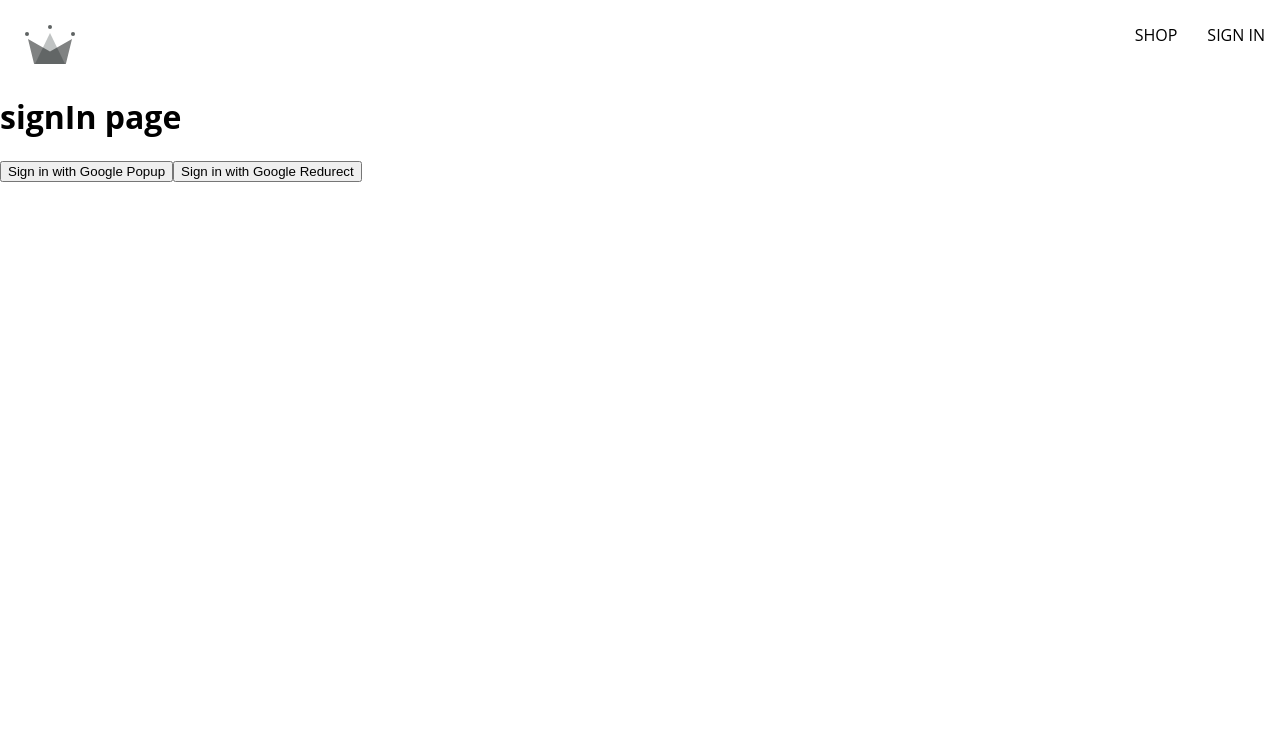
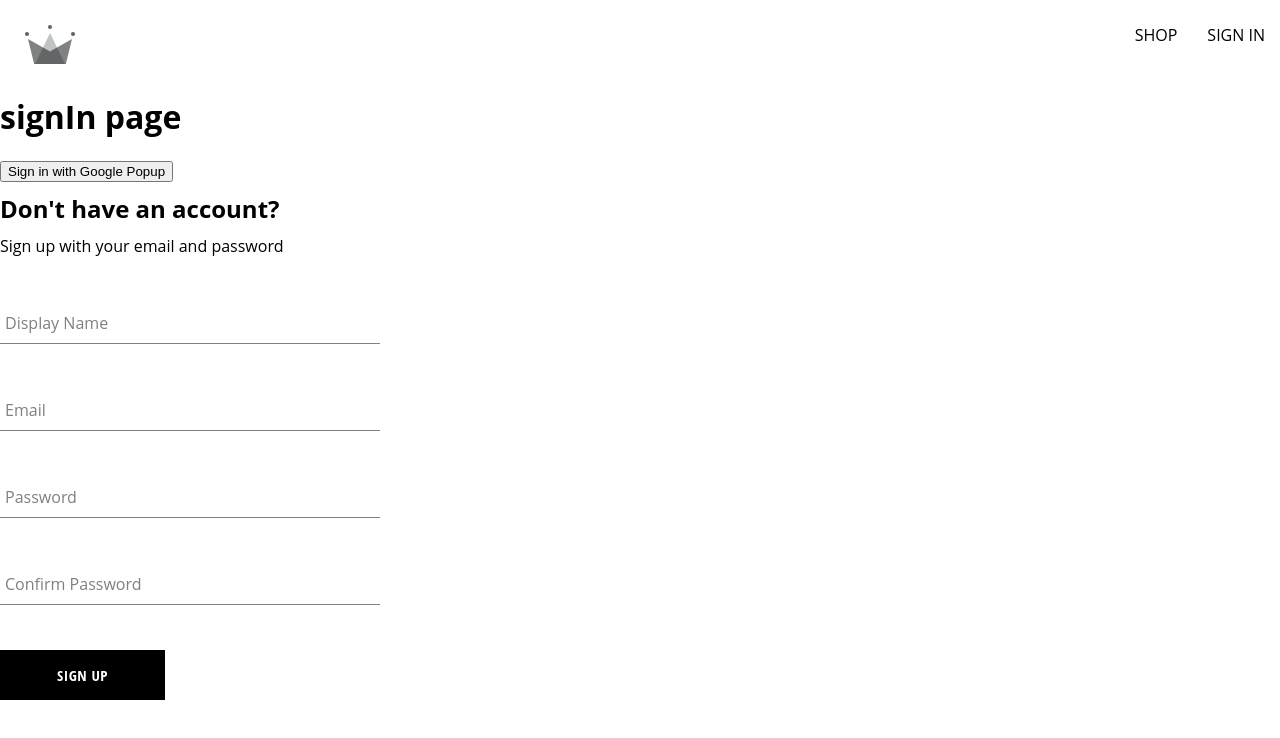
Before and after one commit to Agam-patel/E-commerce-website-, a React (Create React App) app: page /signin in a window 1280 px wide. Shown: the top 738 px of the page. Built offline with nearby package versions, Linux system fonts and the light colour scheme; the HTML template or start-up script is replaced by a standard one.

Commit message:
created sign up component the form input component button component

```diff
--- /dev/null
+++ b/src/components/button/button.component.jsx
@@ -0,0 +1,13 @@
+import './button.styles.scss'
+const Button_Type_classe={
+    google:'google-sign-in',
+    inverted:'inverted'
+}
+const Button=({children,buttontype,...otherprops})=>{
+    return(
+        <button className={`button-container ${ Button_Type_classe[buttontype]} ${otherprops}`}>
+{children}
+        </button>
+    )
+}
+export default Button;
--- /dev/null
+++ b/src/components/button/button.styles.scss
@@ -0,0 +1,46 @@
+.button-container {
+  min-width: 165px;
+  width: auto;
+  height: 50px;
+  letter-spacing: 0.5px;
+  line-height: 50px;
+  padding: 0 35px 0 35px;
+  font-size: 15px;
+  background-color: black;
+  color: white;
+  text-transform: uppercase;
+  font-family: 'Open Sans Condensed';
+  font-weight: bolder;
+  border: none;
+  cursor: pointer;
+  display: flex;
+  justify-content: center;
+
+  &:hover {
+    background-color: white;
+    color: black;
+    border: 1px solid black;
+  }
+
+  &.google-sign-in {
+    background-color: #4285f4;
+    color: white;
+
+    &:hover {
+      background-color: #357ae8;
+      border: none;
+    }
+  }
+
+  &.inverted {
+    background-color: white;
+    color: black;
+    border: 1px solid black;
+
+    &:hover {
+      background-color: black;
+      color: white;
+      border: none;
+    }
+  }
+}
--- /dev/null
+++ b/src/components/form-input/form-input.component.jsx
@@ -0,0 +1,18 @@
+import "./form-input.styles.scss";
+const FormInput = ({ label, ...otherProps }) => {
+    return (
+        <div className="group">
+            <input className="form-input" {...otherProps} />
+            {label && (
+                <label
+                    className={`${
+                        otherProps.value.length ? "shrink" : ""
+                    } form-input-label`}
+                >
+                    {label}
+                </label>
+            )}
+        </div>
+    );
+};
+export default FormInput;
--- /dev/null
+++ b/src/components/form-input/form-input.styles.scss
@@ -0,0 +1,54 @@
+$sub-color: grey;
+$main-color: black;
+
+@mixin shrinkLabel {
+  top: -14px;
+  font-size: 12px;
+  color: $main-color;
+}
+
+.group {
+  position: relative;
+  margin: 45px 0;
+
+  .form-input {
+    background: none;
+    background-color: white;
+    color: $sub-color;
+    font-size: 18px;
+    padding: 10px 10px 10px 5px;
+    display: block;
+    width: 100%;
+    border: none;
+    border-radius: 0;
+    border-bottom: 1px solid $sub-color;
+    margin: 25px 0;
+
+    &:focus {
+      outline: none;
+    }
+
+    &:focus ~ .form-input-label {
+      @include shrinkLabel();
+    }
+  }
+
+  input[type='password'] {
+    letter-spacing: 0.3em;
+  }
+
+  .form-input-label {
+    color: $sub-color;
+    font-size: 16px;
+    font-weight: normal;
+    position: absolute;
+    pointer-events: none;
+    left: 5px;
+    top: 10px;
+    transition: 300ms ease all;
+
+    &.shrink {
+      @include shrinkLabel();
+    }
+  }
+}
--- /dev/null
+++ b/src/components/sign-up-form/sign-upform.styles.scss
@@ -0,0 +1,9 @@
+.sign-up-container{
+    display: flex;
+    flex-direction: column;
+    width: 380px;
+    h2{
+        margin:10px 0;
+    }
+
+}
--- /dev/null
+++ b/src/components/sign-up-form/signup-form.component.jsx
@@ -0,0 +1,88 @@
+import { useState } from "react";
+import FormInput from "../form-input/form-input.component";
+import {
+    createuserwithemai,
+    creatUserDocumentfromauth,
+} from "../../utils/firebase.utils";
+import './sign-upform.styles.scss'
+import Button from "../button/button.component";
+const defaultformfields = {
+    displayName: "",
+    email: "",
+    password: "",
+    confirmPassword: "",
+};
+const SignUpForm = () => {
+    const [formFields, setFormFields] = useState(defaultformfields);
+    const { displayName, email, password, confirmPassword } = formFields;
+    console.log(formFields);
+    const resetformfields = () => {
+        setFormFields(defaultformfields);
+    };
+    const handleSubmit = async (event) => {
+        event.preventDefault();
+        if (password !== confirmPassword) {
+            alert("password not match");
+            return;
+        }
+        try {
+            const { user } = await createuserwithemai(email, password);
+            console.log(user);
+            await creatUserDocumentfromauth(user, { displayName });
+            resetformfields();
+        } catch (error) {
+            if (error.code === "auth/email-already-in-use") {
+                alert("cannot create user email already in use");
+            }
+            console.log("email password ", error);
+        }
+    };
+    const hadlechange = (event) => {
+        const { name, value } = event.target;
+        setFormFields({ ...formFields, [name]: value });
+    };
+    return (
+        <div className="sign-up-container">
+        <h2>Don't have an account?</h2>
+            <span>Sign up with your email and password</span>
+            <form onSubmit={handleSubmit}>
+                <label></label>
+                <FormInput
+                    label="Display Name"
+                    type="text"
+                    onChange={hadlechange}
+                    name="displayName"
+                    value={displayName}
+                    required
+                />
+                <FormInput
+                    label="Email"
+                    type="email"
+                    onChange={hadlechange}
+                    name="email"
+                    value={email}
+                    required
+                />
+                <FormInput
+                    label="Password"
+                    type="password"
+                    onChange={hadlechange}
+                    name="password"
+                    value={password}
+                    required
+                />
+                <FormInput
+                    label="Confirm Password"
+                    type="password"
+                    onChange={hadlechange}
+                    value={confirmPassword}
+                    name="confirmPassword"
+                    required
+                />
+
+                <Button type="submit">Sign Up</Button>
+            </form>
+        </div>
+    );
+};
+export default SignUpForm;
--- a/src/routes/sign-in/sign-in.component.jsx
+++ b/src/routes/sign-in/sign-in.component.jsx
@@ -4,36 +4,19 @@
     signInWithGooglePopup,
     creatUserDocumentfromauth,
 } from "../../utils/firebase.utils";
-import { useEffect } from "react";
-import { getRedirectResult } from "firebase/auth";
+
+import SignUpForm from "../../components/sign-up-form/signup-form.component";
 const SignIn = () => {
-    useEffect(() => {
-        async function fetchdata() {
-            const response = await getRedirectResult(auth);
-            // console.log(response);
-            if(response){
-                const userdocref=await creatUserDocumentfromauth(response.user);
-            }
-        }
-        fetchdata();
-    }, []);
     const logGoogleUser = async () => {
         const { user } = await signInWithGooglePopup();
-        console.log(user);
         const userDocref = await creatUserDocumentfromauth(user);
     };
-    // const loggoogleredirectuser=async()=>{
-    //     const {user}=await signinWInWithGoogleRedirect();
-    //     console.log(user);
 
-    // }
     return (
         <div>
             <h1>signIn page</h1>
             <button onClick={logGoogleUser}>Sign in with Google Popup</button>
-            <button onClick={signinWInWithGoogleRedirect}>
-                Sign in with Google Redurect
-            </button>
+            <SignUpForm/>
         </div>
     );
 };
--- a/src/utils/firebase.utils.js
+++ b/src/utils/firebase.utils.js
@@ -1,46 +1,72 @@
-import {initializeApp} from 'firebase/app';
-import {getFirestore,doc,getDoc,setDoc} from 'firebase/firestore'
-import {getAuth,signInWithRedirect,signInWithPopup,GoogleAuthProvider} from 'firebase/auth'
+import { initializeApp } from "firebase/app";
+import { getFirestore, doc, getDoc, setDoc } from "firebase/firestore";
+import {
+    getAuth,
+    signInWithRedirect,
+    signInWithPopup,
+    GoogleAuthProvider,
+    createUserWithEmailAndPassword,
+} from "firebase/auth";
+
 const firebaseConfig = {
     apiKey: "AIzaSyBZaq25tO1R3lmAoueUxsy-CDN2Dc0Xohw",
     authDomain: "crown-clothing-db-9f03c.firebaseapp.com",
     projectId: "crown-clothing-db-9f03c",
     storageBucket: "crown-clothing-db-9f03c.appspot.com",
     messagingSenderId: "745402989954",
-    appId: "1:745402989954:web:e9c82b2f79cbb0a6b3e39b"
+    appId: "1:745402989954:web:e9c82b2f79cbb0a6b3e39b",
 };
 
 // Initialize Firebase
 const firebaseApp = initializeApp(firebaseConfig);
-  const googleprovider=new GoogleAuthProvider();
+
+const googleprovider = new GoogleAuthProvider();
+
 googleprovider.setCustomParameters({
-    prompt:'select_account'
+    prompt: "select_account",
 });
-  export const auth=getAuth();
-  export const signInWithGooglePopup=()=>signInWithPopup(auth,googleprovider);
-  export const signinWInWithGoogleRedirect=()=>signInWithRedirect(auth,googleprovider);
-  export const db=getFirestore();
-  export const creatUserDocumentfromauth=async (userAuth)=>{
-    const userDocRef=doc(db,'user',userAuth.uid);
+
+export const auth = getAuth();
+
+export const signInWithGooglePopup = () =>
+    signInWithPopup(auth, googleprovider);
+
+export const signinWInWithGoogleRedirect = () =>
+    signInWithRedirect(auth, googleprovider);
+
+export const db = getFirestore();
+
+export const creatUserDocumentfromauth = async (
+    userAuth,
+    additionalInformation={displayName:"Agam"}
+) => {
+    if (!userAuth) return;
+    const userDocRef = doc(db, "user", userAuth.uid);
     console.log(userDocRef);
-    const userSnapshot=await getDoc(userDocRef);
+    const userSnapshot = await getDoc(userDocRef);
     console.log(userSnapshot);
-    console.log(userSnapshot.exists())
+    console.log(userSnapshot.exists());
     // if user data not exists
-    if(!userSnapshot.exists()){
-      const {displayName,email}=userAuth;
-      const createdAt=new Date();
-      try{
-        await setDoc(userDocRef,{
+    if (!userSnapshot.exists()) {
+        const { displayName, email } = userAuth;
+        const createdAt = new Date();
+        try {
+            await setDoc(userDocRef, {
                 displayName,
                 email,
-          createdAt
-        })
-      }catch(err){
-        console.log('error created while making entry in db ',err.message)
+                createdAt,
+                ...additionalInformation
+            });
+        } catch (err) {
+            console.log("error created while making entry in db ", err.message);
         }
     }
     //if user data exists
     return userDocRef;
     //return userdocref
-  }
+};
+
+export const createuserwithemai = async (email, password) => {
+    if (!email || !password) return;
+    return await createUserWithEmailAndPassword(auth, email, password);
+};
```
Lines whose indentation alone changed are shown as unchanged.
